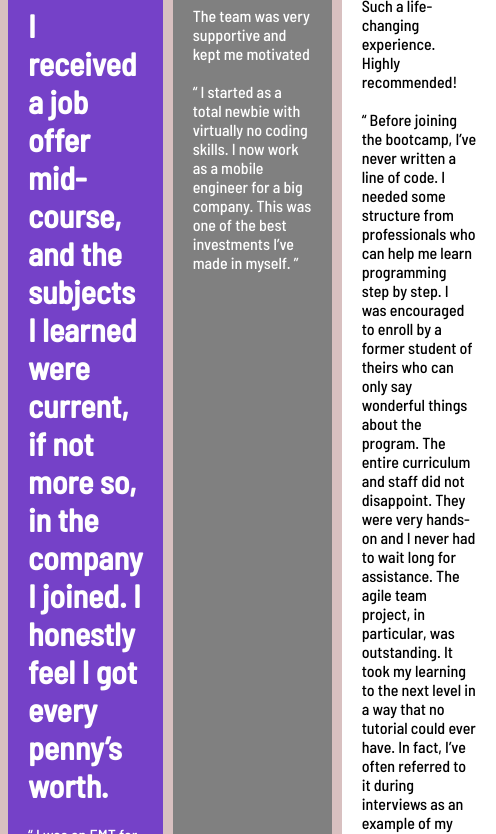
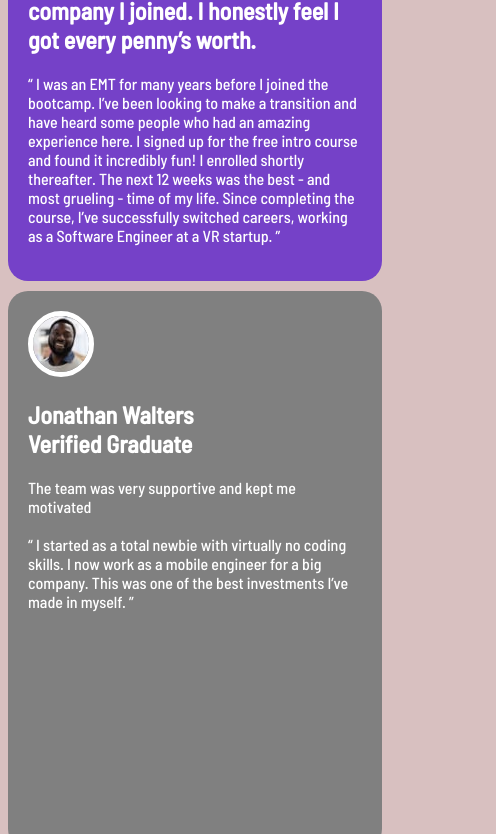
Before and after one commit to Rehan959/gird-challenge, a plain HTML site: page testimonials-grid-section-main/index.html in a window 390 px wide. Shown: the part 286-1120 px from the top of the page, 496 px wide, since content can reach past the window. Drawn offline with Linux system fonts and the light colour scheme.

Commit message:
Gird challenge

```diff
--- a/testimonials-grid-section-main/index.html
+++ b/testimonials-grid-section-main/index.html
@@ -7,8 +7,7 @@
 <link rel="stylesheet" href="./main.css">
 </head>
 <body>
-  <div class="main">
-
+  <section class="main">
     <div class="oneDiv">
       <img class="firstImg" src="./images/image-daniel.jpg" alt="">
     <h1>
@@ -17,12 +16,10 @@
       Verified Graduate
     </h1>
     <p>
-      <h1>
-        I received a job offer mid-course, and the subjects I learned were current, if not more so,
-        in the company I joined. I honestly feel I got every penny’s worth.
-      </h1>
-
-
+    <h1>
+      I received a job offer mid-course, and the subjects I learned were current, if not more so,
+      in the company I joined. I honestly feel I got every penny’s worth.
+    </h1>
       “ I was an EMT for many years before I joined the bootcamp. I’ve been looking to make a
       transition and have heard some people who had an amazing experience here. I signed up
       for the free intro course and found it incredibly fun! I enrolled shortly thereafter.
@@ -100,6 +97,6 @@
             100% recommend! ”
           </p>
         </div>
-</div>
+  </section>
 </body>
 </html>
--- a/testimonials-grid-section-main/main.css
+++ b/testimonials-grid-section-main/main.css
@@ -1,4 +1,5 @@
 @import url("https://fonts.googleapis.com/css2?family=Barlow+Semi+Condensed:wght@500&display=swap");
+
 body {
   font-family: "Barlow Semi Condensed", sans-serif;
   background-color: rgb(216, 192, 192);
@@ -24,7 +25,7 @@ body {
   display: grid;
   gap: 10px;
   grid-template-columns: 3fr 1fr 1fr;
-  grid-auto-rows: auto;
+  grid-template-rows: repeat(3, 1fr);
 }
 .secondImg {
   border-radius: 50%;
@@ -67,3 +68,33 @@ body {
   grid-row-start: 2;
   grid-row-end: 3;
 }
+@media screen and (max-width: 1100px) {
+  .main {
+    display: grid;
+    gap: 10px;
+    grid-template-columns: 1fr 1fr;
+    grid-template-rows: repeat(3, 1fr);
+  }
+  .fiveDiv {
+    background-color: white;
+    border-radius: 20px;
+    grid-column: 1 /3;
+    grid-row: auto/auto;
+    padding: 20px;
+  }
+}
+@media screen and (max-width: 550px) {
+  .main {
+    display: grid;
+    gap: 10px;
+    grid-template-columns: 1fr;
+    grid-template-rows: repeat(5, 1fr);
+  }
+  .fourthDiv {
+    grid-column: 1/2;
+    grid-row: auto/auto;
+  }
+  .fiveDiv {
+    grid-column: 1/2;
+  }
+}
```
